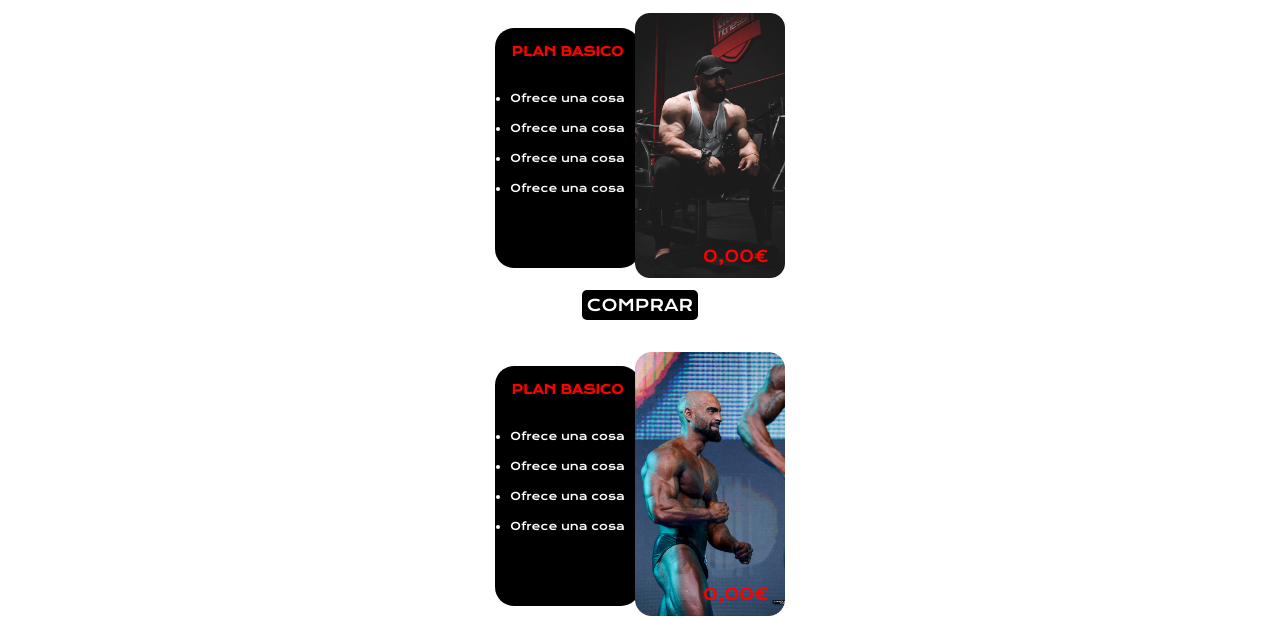
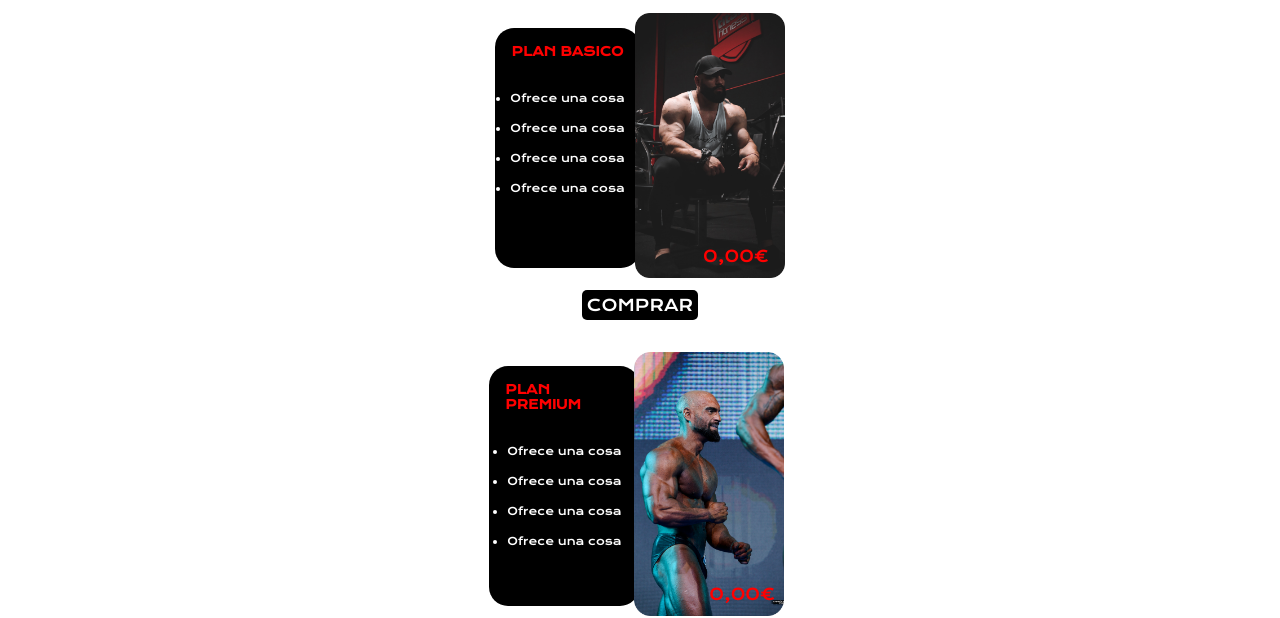
Before and after one commit to JoseAngelgomezm/benjifit.github.io, a plain HTML site: page links/planes.html in a window 1280 px wide. Shown: the part 214-832 px from the top of the page. Drawn offline with nearby package versions, Linux system fonts and the light colour scheme.

Commit message:
cambia nombre plan

```diff
--- a/links/planes.html
+++ b/links/planes.html
@@ -93,7 +93,7 @@
         <article class="planes">
             <div class="contenido-planes">
                 <div class="plan">
-                    <h3>PLAN BASICO</h3>
+                    <h3>PLAN PREMIUM</h3>
                     <ul>
                         <li>Ofrece una cosa</li>
                         <li>Ofrece una cosa</li>
```
